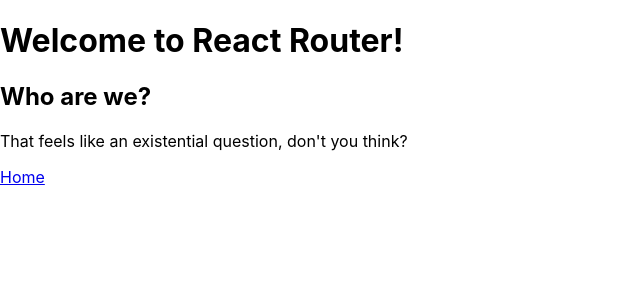
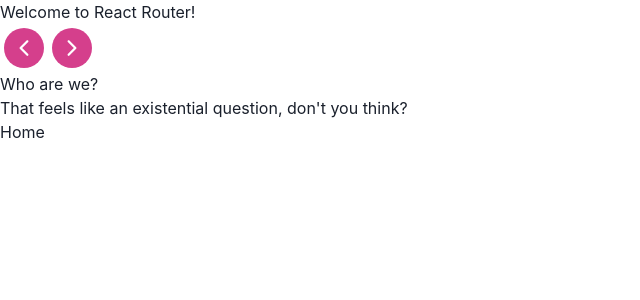
Before and after one commit to zonbitamago/lt-template-2022-spring, a React (Vite) app: page /lt-template-2022-spring/about in a window 1280 px wide. Shown: the top 300 px of the page, without its empty margins (0-640 px from the left). Built offline with nearby package versions, Linux system fonts and the light colour scheme.

Commit message:
add chakraui

```diff
--- a/package.json
+++ b/package.json
@@ -9,8 +9,13 @@
     "preview": "vite preview"
   },
   "dependencies": {
+    "@chakra-ui/react": "^1.8.5",
+    "@emotion/react": "^11",
+    "@emotion/styled": "^11",
+    "framer-motion": "^6",
     "react": "^17.0.2",
     "react-dom": "^17.0.2",
+    "react-icons": "^4.3.1",
     "react-router-dom": "6"
   },
   "devDependencies": {
--- a/src/App.tsx
+++ b/src/App.tsx
@@ -1,11 +1,29 @@
+import { Button, IconButton } from "@chakra-ui/react";
 import { Route, Routes } from "react-router-dom";
 import About from "./pages/About";
 import Home from "./pages/Home";
+import { IoIosArrowBack, IoIosArrowForward } from "react-icons/io";
 
 function App() {
   return (
     <div className="App">
       <h1>Welcome to React Router!</h1>
+      <IconButton
+        aria-label="back"
+        icon={<IoIosArrowBack size="1.5em" />}
+        colorScheme="pink"
+        borderRadius={"50%"}
+        p="1"
+        m="1"
+      />
+      <IconButton
+        aria-label="forward"
+        icon={<IoIosArrowForward size="1.5em" />}
+        colorScheme="pink"
+        borderRadius={"50%"}
+        p="1"
+        m="1"
+      />
       <Routes>
         <Route path="/" element={<Home />} />
         <Route path="about" element={<About />} />
--- a/src/main.tsx
+++ b/src/main.tsx
@@ -1,14 +1,17 @@
+import { ChakraProvider } from "@chakra-ui/react";
 import React from "react";
 import ReactDOM from "react-dom";
+import { BrowserRouter } from "react-router-dom";
+import App from "./App";
 import "./index.css";
-import App from "./App";
-import { BrowserRouter } from "react-router-dom";
 
 ReactDOM.render(
   <React.StrictMode>
-    <BrowserRouter basename="/lt-template-2022-spring">
-      <App />
-    </BrowserRouter>
+    <ChakraProvider>
+      <BrowserRouter basename="/lt-template-2022-spring">
+        <App />
+      </BrowserRouter>
+    </ChakraProvider>
   </React.StrictMode>,
   document.getElementById("root")
 );
```
Also changed, not shown: 1 other file (tests, documents, lock files or other folders).
